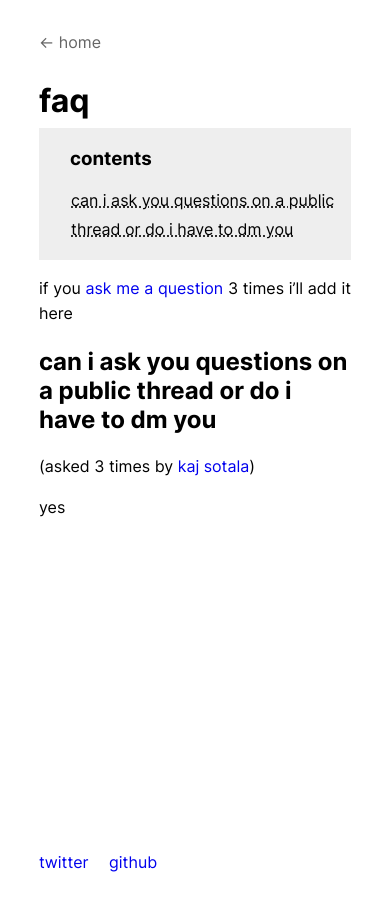
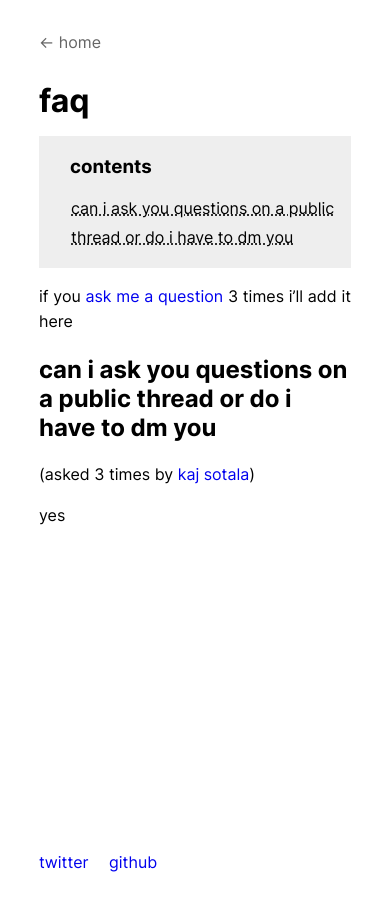
Before and after one commit to cosmicoptima/cosmicoptima.github.io, a Jekyll site: the page built from pages/faq.md, in a window 390 px wide. Built offline with Jekyll 4.4.1, drawn with Linux system fonts in a browser that asks for light colours.

Commit message:
increase small screen contents margin top

```diff
--- a/_sass/main.scss
+++ b/_sass/main.scss
@@ -54,7 +54,7 @@ p {
 
     .contents {
 	background-color: #eee;
-	margin-top: 0.5em;
+	margin-top: 1em;
 	padding-left: 2em;
     }
 }
```
